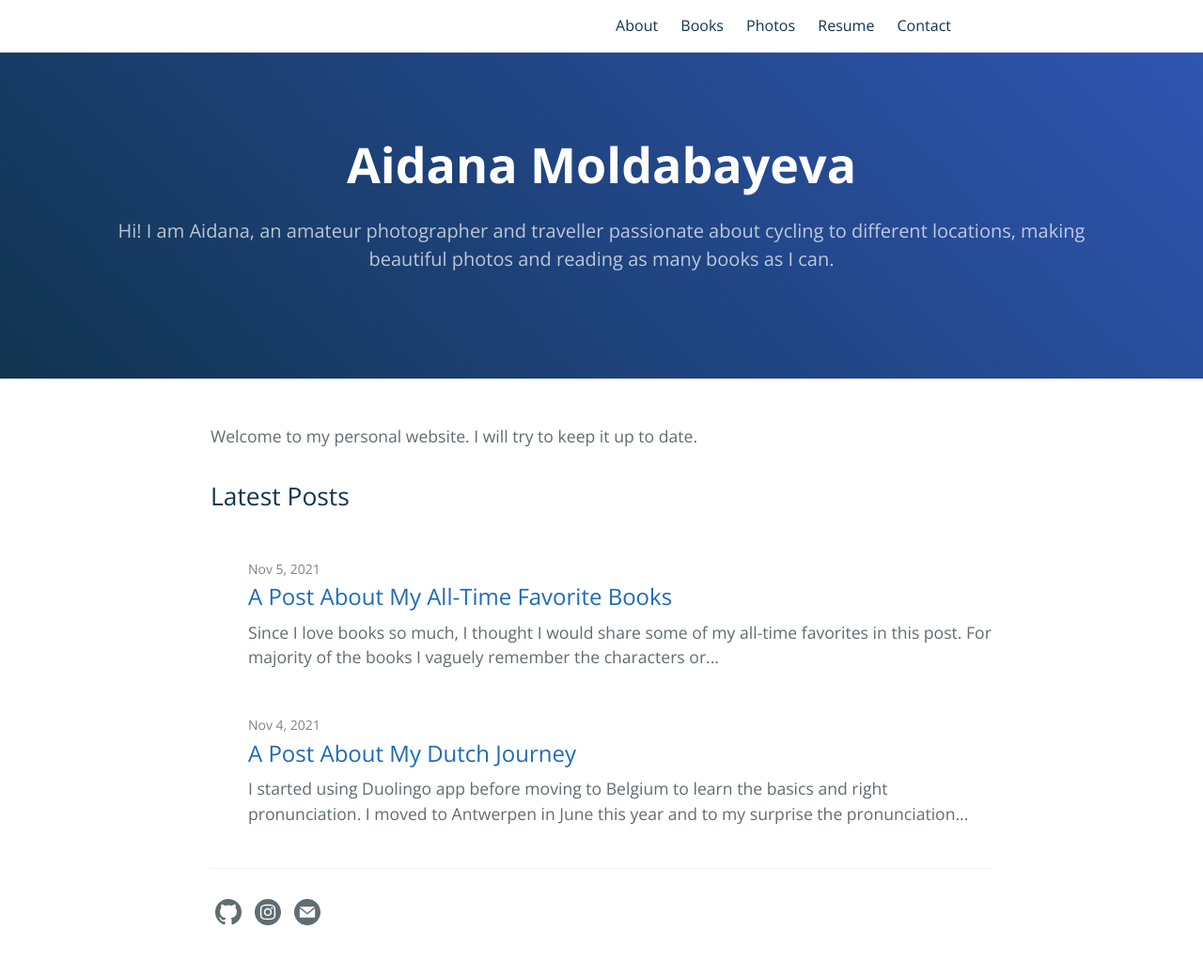
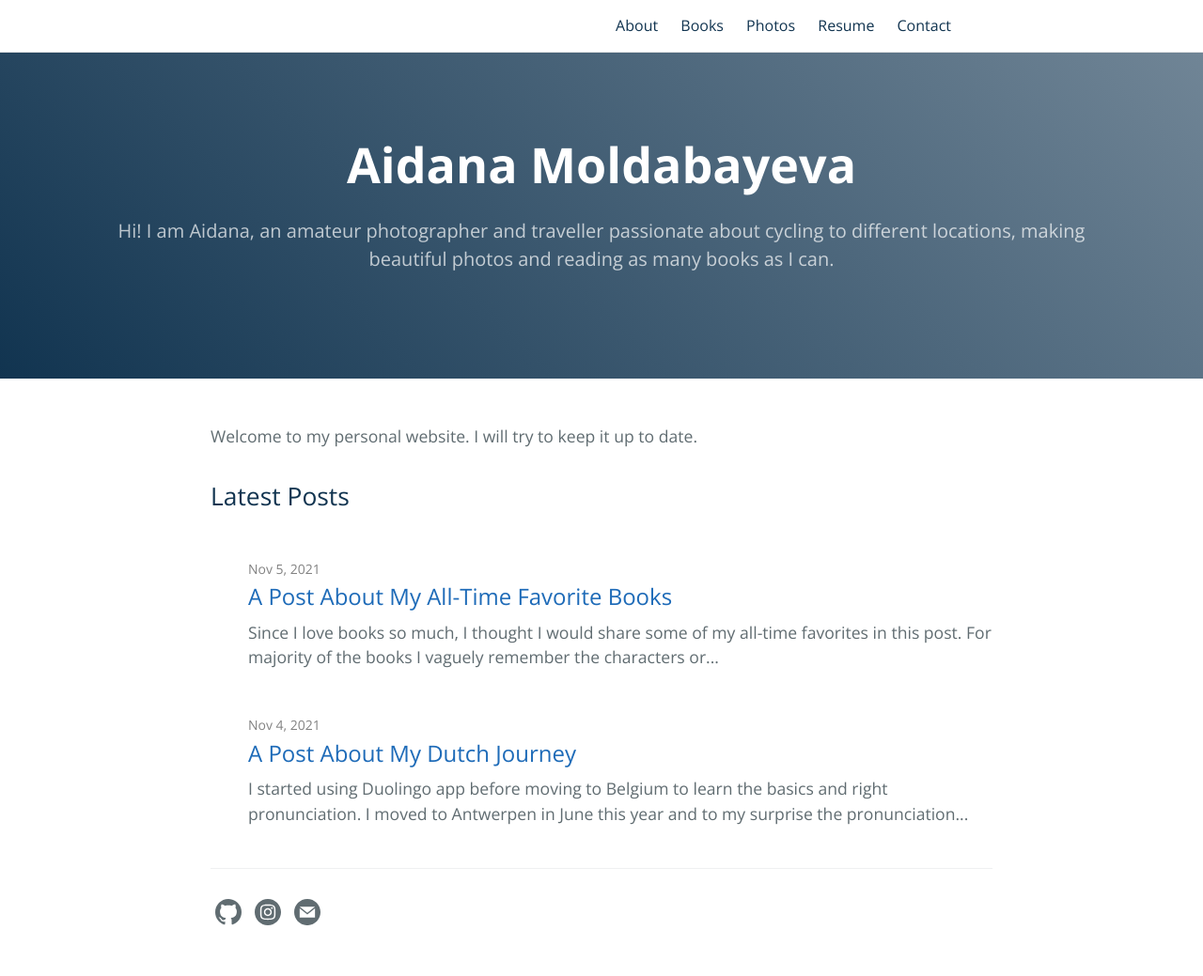
Before and after one commit to iamaidana/iamaidana, a Jekyll site: the page built from index.markdown, in a window 1280 px wide. Shown: the whole page at 94% size. Built offline with Jekyll 4.4.1, drawn with Linux system fonts in a browser that asks for light colours.

Commit message:
new bg color

```diff
--- a/_sass/variables.scss
+++ b/_sass/variables.scss
@@ -5,7 +5,7 @@ $medium-breakpoint: 42em !default;
 // Headers
 $header-heading-color: #fff !default;
 $header-bg-color: #113450 !default;
-$header-bg-color-secondary: #2f55b2 !default;
+$header-bg-color-secondary: #708596 !default;
 
 // Text
 $section-headings-color: #113450 !default;
```
